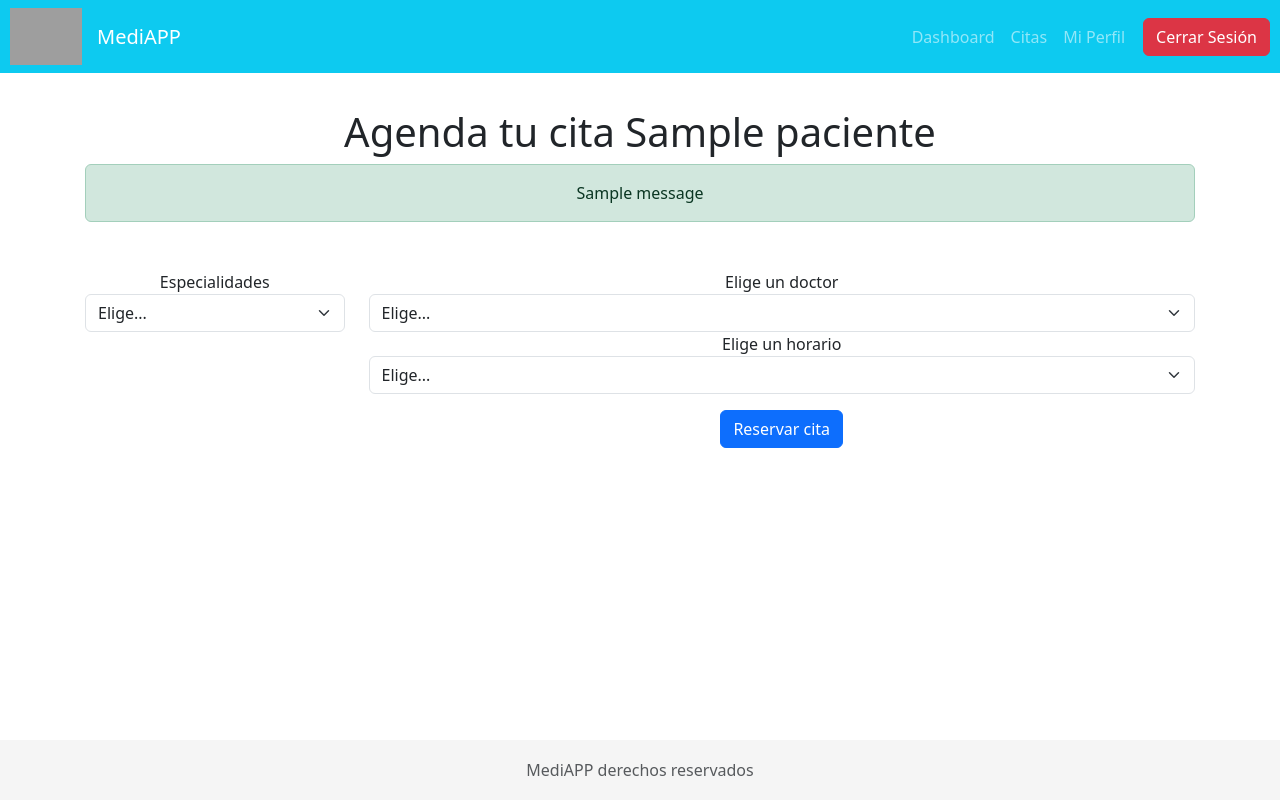
After one commit to victor11s/PracticaFlask, a Flask app: template src/templates/agendar.html in a window 1280 px wide. The commit adds this page. Run offline with Flask 3, Linux system fonts and the light colour scheme; the template is opened without the code that fills it: most values are stand-ins (such as "Sample title", 1, 10 or a date in 2020); one stand-in notice (Sample message) is shown; some libraries are stand-ins or nearby versions; grey boxes are pictures that could not be loaded.

Commit message:
ajustes especialidad

```diff
--- a/src/app.py
+++ b/src/app.py
@@ -10,6 +10,7 @@ from models.ModelResultado import ModelResultado
 from models.ModelPaciente import ModelPaciente
 from models.ModelMedico import ModelMedico
 from models.ModelAdministrador import ModelAdministrador
+from models.ModelCita import ModelCita
 
 
 
@@ -22,6 +23,7 @@ from models.entities.Paciente import Paciente
 from models.entities.Paciente import PacienteRegistro
 from models.entities.Medico import Medico
 from models.entities.Administrador import Administrador
+from models.entities.Cita import Cita
 
 
 app = Flask(__name__)
@@ -264,6 +266,45 @@ def homeAdmi():
     admin = Administrador(admin_dict['idAdmin'], admin_dict['nombre'], admin_dict['apellidoPaterno'], admin_dict['apellidoMaterno'], admin_dict['fechaNacimiento'], admin_dict['sexo'], admin_dict['telefono'])
     return render_template('homeAdmi.html', user=user, admin=admin)
 
+#----Agendar Citas------------------------------------------------------------------------------------------------------------------------------
+@app.route('/agendar')
+def agendar():
+    user_dict = session.get('user')
+    user = User(user_dict['idUsuario'], user_dict['tipoUsuario'], user_dict['correoElectronico'], user_dict['contraseña'])
+
+    paciente_dict = session.get('paciente')
+    paciente = Paciente(paciente_dict['idPaciente'], paciente_dict['nombre'], paciente_dict['apellidoPaterno'], paciente_dict['apellidoMaterno'], paciente_dict['fechaNacimiento'], paciente_dict['sexo'], paciente_dict['telefono'])
+
+    datosEspecialidad = ModelCita.obtenerEspecialidades(db)
+    print("soy las especilidades",datosEspecialidad)
+
+    #hago diccionario de especialidades
+    especializacion_dict = [{'idEspecialidad': datosEspecialidad[0], 'nombreEspecialidad': datosEspecialidad[1]} for datosEspecialidad in datosEspecialidad]
+    session['especializacion'] = especializacion_dict
+
+    #recupero la informacion de la sesion
+
+
+
+    return render_template('agendar.html', user=user, paciente=paciente, especialidad=especializacion_dict)
+
+
+
+@app.route('/agendar_cita', methods=['POST'])
+def agendar_cita():
+    """ # Recuperar los datos del formulario
+    exito = agendar_cita_funcion()  # Esta función debe retornar True si la cita fue agendada con éxito y False en caso contrario.
+
+    if exito:
+        flash('Cita agendada con éxito', 'success')
+    else:
+        flash('Hubo un error al agendar la cita', 'danger')
+    return redirect(url_for('ruta_donde_se_muestra_el_mensaje_flash'))
+ """
+
+
+
+#----Termina Agendar Citas------------------------------------------------------------------------------------------------------------------------------
 
 @app.route('/logout')
 def logout():
--- /dev/null
+++ b/src/templates/agendar.html
@@ -0,0 +1,123 @@
+{% extends './base.html' %}
+
+{% block title %} Home {{ user.correoElectronico }} {% endblock %}
+
+{% block customCSS %}
+<link rel="stylesheet" href="{{url_for('static', filename = 'css/sticky-footer-navbar.css')}}">
+
+{% endblock %}
+
+{% block body %}
+
+
+<nav class="navbar navbar-expand-md navbar-dark fixed-top bg-info navbar-expand-sm">
+  <!-- Agrega un logo -->
+  <img src="{{url_for('static', filename= 'img/prueba.png')}}" alt="" width="72" height="57" style="margin-left: 10px;">
+  <a class="navbar-brand" style="margin-left: 15px;" href="{{ url_for('homeAdmi') }}">MediAPP</a>
+  <button class="navbar-toggler" type="button" data-bs-toggle="collapse" data-bs-target="#navbarCollapse"
+    aria-controls="navbarCollapse" aria-expanded="false" aria-label="Toggle navigation">
+    <span class="navbar-toggler-icon"></span>
+  </button>
+  <div class="collapse navbar-collapse justify-content-end align-items-center" id="navbarCollapse">
+    <ul class="navbar-nav mr-auto">
+      <li class="nav-item active">
+        <a class="nav-link" href="{{ url_for('home') }}">Dashboard</a>
+      </li>
+      <li class="nav-item">
+        <a class="nav-link" href="{{ url_for('agendar') }}">Citas</a>
+      </li>
+      <li class="nav-item">
+        <a class="nav-link" href="#">Mi Perfil</a>
+      </li>
+    </ul>
+    <!-- Agrega boton de cerrar sesion al final de la navbar hasta el lado derecho -->
+    <div class="d-flex">
+      <a class="btn btn-danger" href="/logout" style="margin-left:10px; margin-right:10px">Cerrar Sesión</a>
+    </div>
+  </div>
+</nav>
+
+
+<main role="main" class="container">
+  <h1 class="mt-5">Agenda tu cita {{ paciente.nombre }}</h1>
+  {% with messages = get_flashed_messages(with_categories=true) %}
+  {% if messages %}
+  {% for category, message in messages %}
+  <div class="alert alert-{{ category }}">
+    {{ message }}
+  </div>
+  {% endfor %}
+  {% endif %}
+  {% endwith %}
+  <div class="row mt-5">
+    <div class="col-3">
+      <label for="especialidades">Especialidades</label>
+      <select class="form-select" id="especialidades" name="especialidad">
+        <option selected>Elige...</option>
+        {% if especialidad %}
+        {% for especialidad_item in especialidad %}
+        <option value="{{ especialidad_item.idEspecialidad }}">{{ especialidad_item.nombreEspecialidad }}</option>
+        {% endfor %}
+        {% endif %}
+      </select>
+    </div>
+
+    <div class="col-9">
+      <!-- Añade el atributo action al formulario -->
+      <form action="{{ url_for('agendar_cita') }}" method="post">
+        <div class="form-group">
+          <label for="doctor">Elige un doctor</label>
+          <select class="form-select" id="doctor" name="doctor">
+            <option selected>Elige...</option>
+            <option value="1">Doctor 1</option>
+            <option value="2">Doctor 2</option>
+            <option value="3">Doctor 3</option>
+          </select>
+        </div>
+        <div class="form-group">
+          <label for="horarios">Elige un horario</label>
+          <select class="form-select" id="horarios" name="horario">
+            <option selected>Elige...</option>
+            <option value="1">13:00-14:00</option>
+            <option value="2">14:00-15:00</option>
+            <option value="3">15:00-16:00</option>
+            <option value="4">16:00-17:00</option>
+            <option value="5">17:00-18:00</option>
+          </select>
+        </div>
+        <button type="submit" class="btn btn-primary mt-3">Reservar cita</button>
+      </form>
+    </div>
+  </div>
+</main>
+
+
+
+</div>
+
+
+
+
+
+
+<!--Aqui termina el contenido-->
+
+<footer class="footer">
+  <div class="container">
+    <span class="text-muted">MediAPP derechos reservados</span>
+  </div>
+</footer>
+
+
+<script src="https://code.jquery.com/jquery-3.2.1.slim.min.js"
+  integrity="sha384-KJ3o2DKtIkvYIK3UENzmM7KCkRr/rE9/Qpg6aAZGJwFDMVNA/GpGFF93hXpG5KkN" crossorigin="anonymous"></script>
+<script>window.jQuery || document.write('<script src="../../assets/js/vendor/jquery-slim.min.js"><\/script>')</script>
+<script src="../../assets/js/vendor/popper.min.js"></script>
+<script src="../../dist/js/bootstrap.min.js"></script>
+
+
+
+
+
+
+{% endblock%}
--- a/src/templates/home.html
+++ b/src/templates/home.html
@@ -24,7 +24,7 @@
         <a class="nav-link" href="{{ url_for('home') }}">Dashboard</a>
       </li>
       <li class="nav-item">
-        <a class="nav-link" href="#">Agendar</a>
+        <a class="nav-link" href="{{ url_for('agendar') }}">Agendar</a>
       </li>
       <li class="nav-item">
         <a class="nav-link" href="#">Mi Perfil</a>
```
Also changed, not shown: src/models/ModelCita.py (added, +24 -0 lines), src/models/entities/Cita.py (added, +14 -0 lines), src/templates/paciente/agendar.html (deleted, +0 -147 lines).
